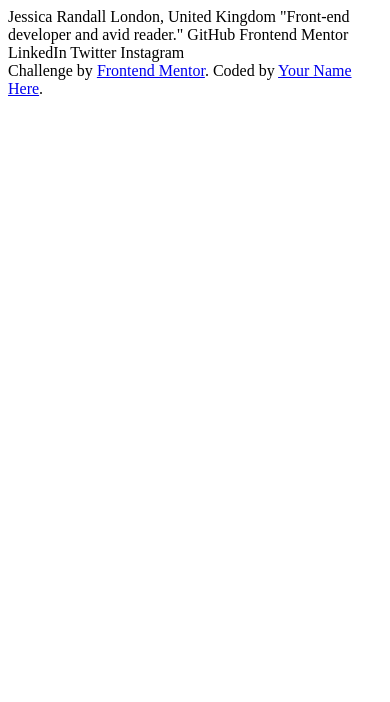
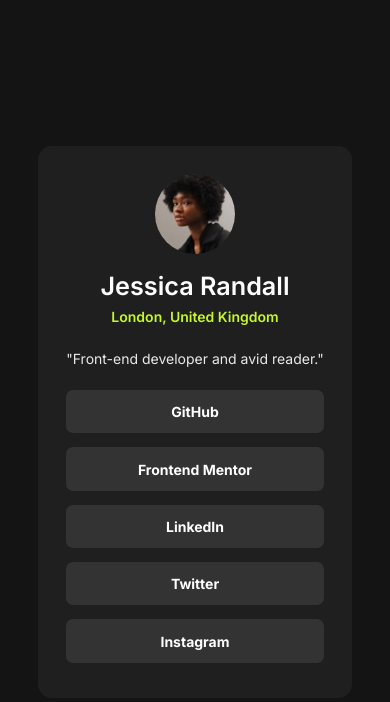
Before and after one commit to juliabush/social-links-profile-main, a plain HTML site: page index.html in a window 390 px wide. Drawn offline with Linux system fonts and the light colour scheme.

Commit message:
Mobile version and desktop done

```diff
--- a/index.html
+++ b/index.html
@@ -10,20 +10,34 @@
 
 </head>
 <body>
-
-  Jessica Randall
+<main class="profile__conatiner">
+  <img src="/assets/images/avatar-jessica.jpeg" alt="" class="profile__image">
+<h1 class="profile__main-title">
+    Jessica Randall
+</h1>
+<h2 class="profile__sub-title-location">
   London, United Kingdom
+</h2>
+<p class="profile__description">
   "Front-end developer and avid reader."
-
-  GitHub
+</p>
+<section class="profile__buttons">
+  <button class="profile__social-link-button">
+    GitHub
+  </button>
+  <button class="profile__social-link-button">
   Frontend Mentor
-  LinkedIn
-  Twitter
-  Instagram
-
-  <div class="attribution">
-    Challenge by <a href="https://www.frontendmentor.io?ref=challenge" target="_blank">Frontend Mentor</a>.
-    Coded by <a href="#">Your Name Here</a>.
-  </div>
+  </button>
+  <button class="profile__social-link-button">
+    LinkedIn
+  </button>
+  <button class="profile__social-link-button">
+    Twitter
+  </button>
+  <button class="profile__social-link-button">
+    Instagram
+  </button>
+</section>
+</main>
 </body>
 </html>
--- a/style.css
+++ b/style.css
@@ -0,0 +1,118 @@
+@import url('https://fonts.googleapis.com/css2?family=Inter:ital,opsz,wght@0,14..32,100..900;1,14..32,100..900&display=swap');
+
+:root {
+    /* Fonts */
+    --ff-main: 'Inter';
+    --fw-light: 400;
+    --fw-mid: 600;
+    --fw-bold: 700;
+    --font-size: 0.875rem;
+
+    /* Colors */
+    --clr-green: hsl(75, 94%, 57%);
+    --clr-white:  hsl(0, 0%, 100%);
+    --clr-grey-700: hsl(0, 0%, 20%);
+    --clr-grey-800: hsl(0, 0%, 12%);
+    --clr-grey-900: hsl(0, 0%, 8%);
+}
+*, *::before, *::after {
+    box-sizing: border-box;
+  }
+
+  * {
+    margin: 0;
+  }
+
+  body {
+    line-height: 1.5;
+    -webkit-font-smoothing: antialiased;
+  }
+
+  img, picture, video, canvas, svg {
+    display: block;
+    max-width: 100%;
+  }
+
+  input, button, textarea, select {
+    font: inherit;
+  }
+
+  p, h1, h2, h3, h4, h5, h6 {
+    overflow-wrap: break-word;
+  }
+
+  p {
+    text-wrap: pretty;
+  }
+  h1, h2, h3, h4, h5, h6 {
+    text-wrap: balance;
+  }
+
+  #root, #__next {
+    isolation: isolate;
+  }
+  html {
+    height: 100%;
+    background-color: var(--clr-grey-900);
+    font-size: var(--font-size);
+    font-family: var(--ff-main);
+  }
+  body {
+    height: 100%;
+    display: grid;
+    place-content: center;
+    text-align: center;
+  }
+  main {
+    display: grid;
+    background-color: var(--clr-grey-800);
+    padding: 2rem;
+    padding-bottom: 1.5rem;
+    border-radius: 1rem;
+  }
+  img {
+    justify-self: center;
+    width: 80px;
+    border-radius: 50%;
+  }
+  .profile__buttons {
+    display: flex;
+    flex-direction: column;
+  }
+  h1 {
+    color: var(--clr-white);
+    font-size: 1.8rem;
+    margin-top: 1rem;
+    font-weight: var(--fw-mid);
+  }
+  h2 {
+    color: var(--clr-green);
+    font-weight: var(--fw-mid);
+    font-size: 1rem;
+    margin-bottom: 1.5rem;
+  }
+  p {
+    color: var(--clr-white);
+    font-weight: var(--fw-light);
+    opacity: 0.9;
+    margin-bottom: 1.5rem;
+  }
+.profile__social-link-button {
+    border: transparent;
+    color: var(--clr-white);
+    background-color: var(--clr-grey-700);
+    font-weight: var(--fw-bold);
+    margin-bottom: 1rem;
+    padding: .8rem;
+    border-radius: .5rem;
+    cursor: pointer;
+}
+.profile__social-link-button:hover {
+    background-color: var(--clr-green);
+    color: var(--clr-grey-900);
+}
+@media (min-width:440px) {
+    main {
+        min-width: 340px;
+    }
+}
```
